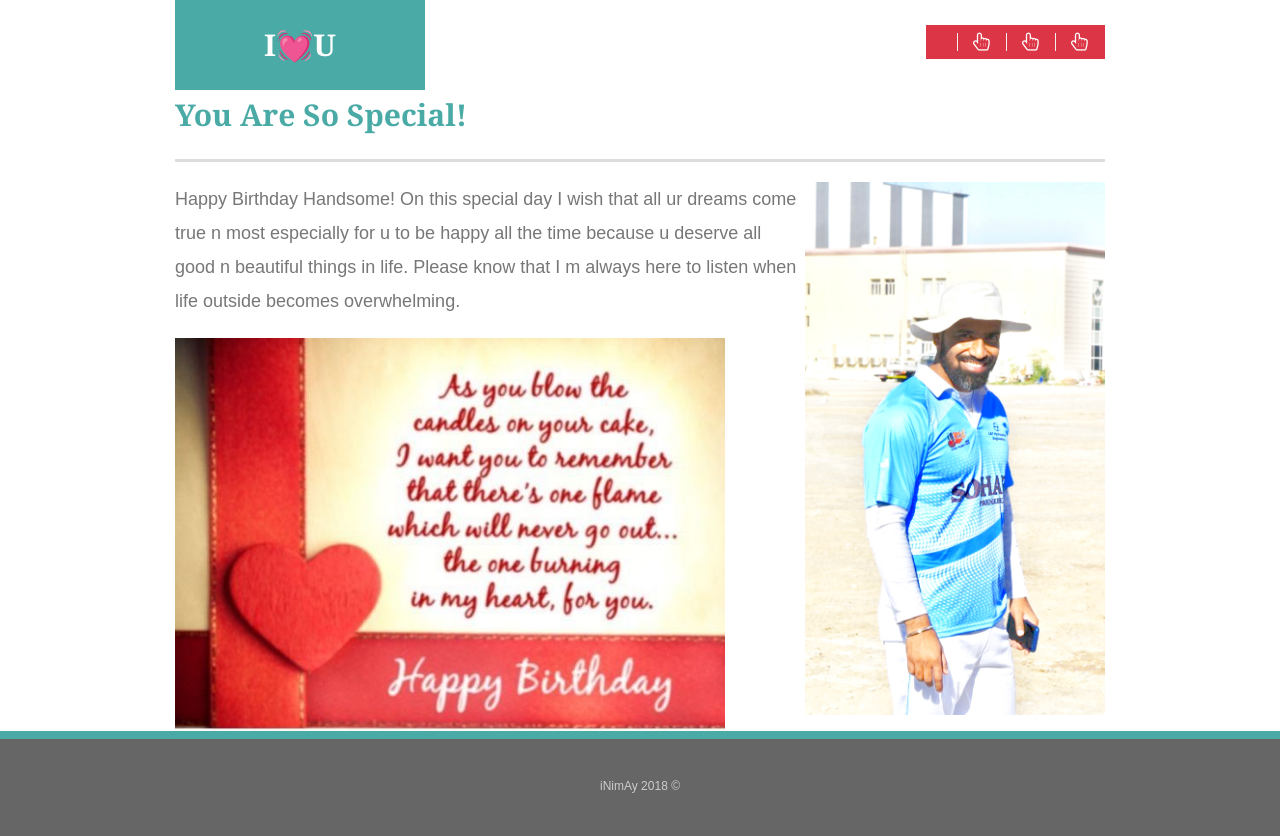
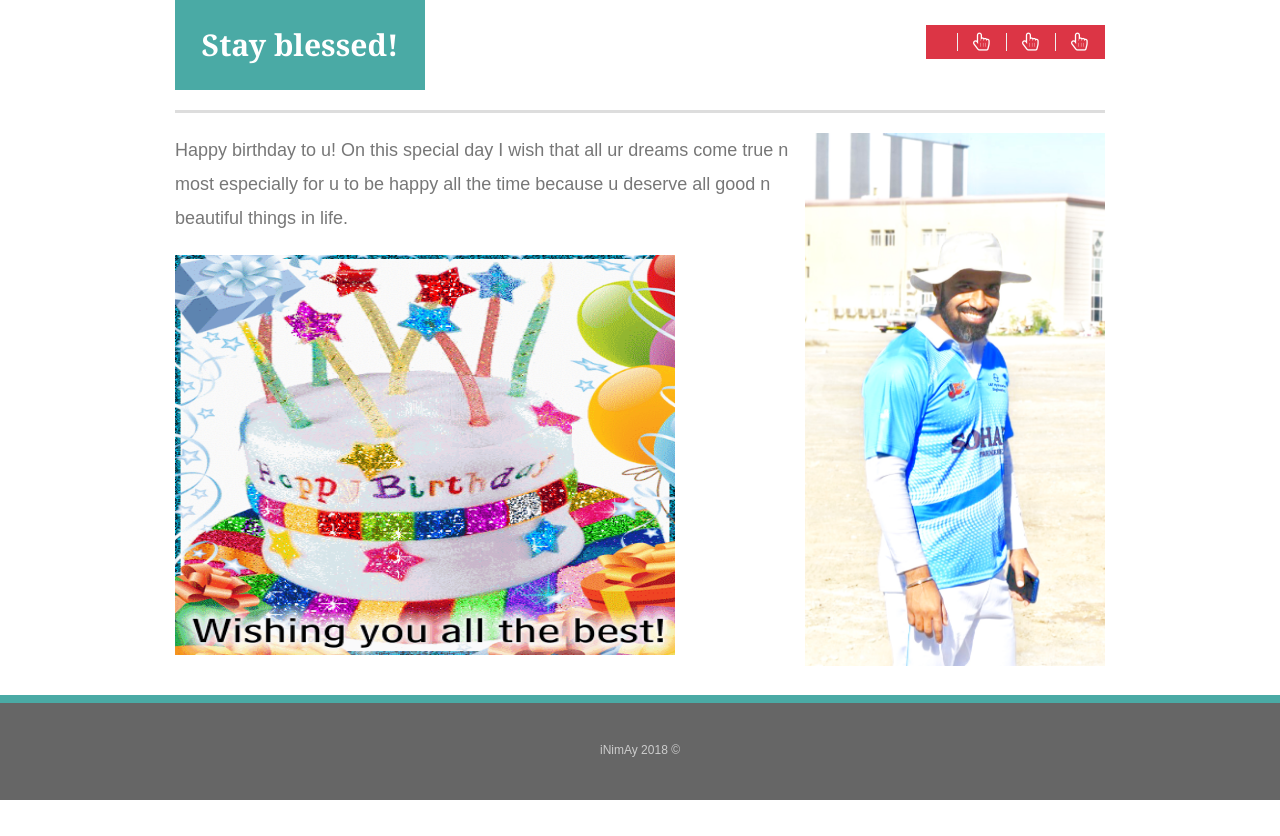
Before and after one commit to ykmba9/wshspl, a plain HTML site: page page1.html in a window 1280 px wide. After the commit the page ends 800 px from the top, so only its background shows below. Drawn offline with nearby package versions, Linux system fonts and the light colour scheme.

Commit message:
modified files

```diff
--- a/page1.html
+++ b/page1.html
@@ -22,7 +22,7 @@
       <body>
           <header id="masterhead">
               <div class="container">
-                  <a href="#" id="logo">I💓U</a>
+                  <a href="#" id="logo">Stay blessed!</a>
                   <nav class="navbar navbar-danger bg-danger">
                     <a href="index.html"class="fa fa-hand-pointer-o"></a>
                     <a href="page1.html"class="fa fa-hand-pointer-o"></a>
@@ -33,15 +33,14 @@
   <div class="wrapper">
     <div id="main container" class="container">
        <section class="mainsection">
-           <h1>You Are So Special!</h1>
+           <h1></h1>
            <img src="assets/images/IMG_0289.jpg" align="right" width="300px" >
 
-           <p>Happy Birthday Handsome!
+           <p>Happy birthday to u!
               On this special day I wish that all ur dreams come true n most especially for u to
               be happy all the time because u deserve all good n beautiful things in life.
-              Please know that I m always here to listen when life outside becomes overwhelming.
            </p>
-           <img src="assets/images/hbd2.jpg" align="left" width="550px" >
+           <img src="assets/images/gif hbd.gif" align="left" width="500px" height="400px" >
 
        </section>
 
```
Also changed, not shown: page2.html (+1 -1 lines), assets/images/flower.png (deleted), assets/images/gif hbd.gif (added), assets/images/hbd2.jpg (deleted).
